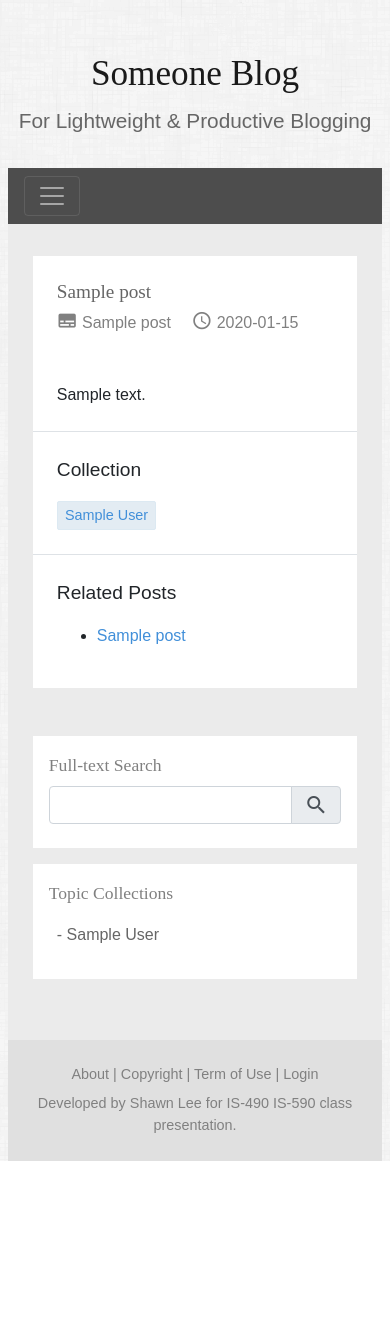
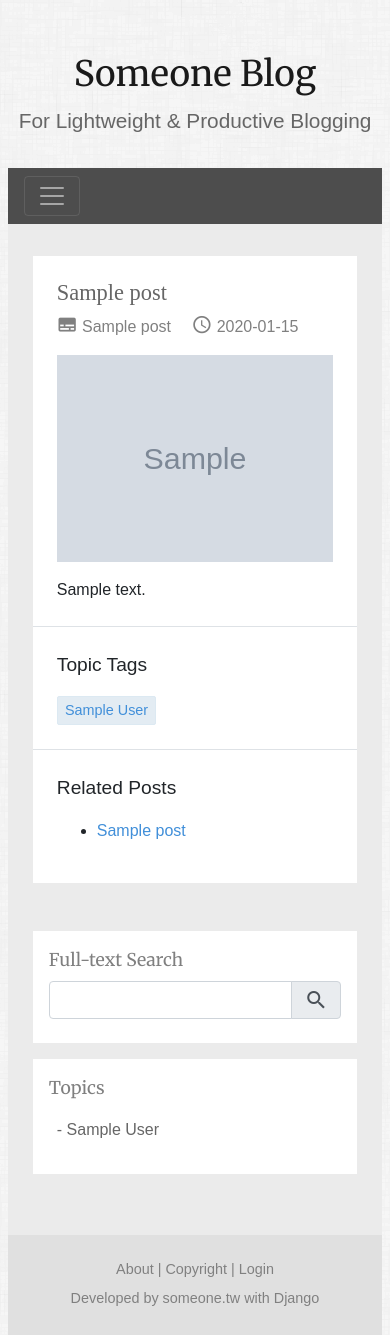
Before and after one commit to thitta/Someone.tw-Blog, a Django app: page /post/1 in a window 390 px wide. Before the commit the page ends 1161 px from the top, so only its background shows below. Run offline with Django 3.2, Linux system fonts and the light colour scheme; tables that the repository leaves empty hold one stand-in row (values such as "Sample post"); grey boxes marked "Sample" are stand-in pictures; some libraries are stand-ins or nearby versions.

Commit message:
0.0.5
- Improve the usability of responsive layout
- Add sql scripts
- Bug fixed: some errors in filter condition of related post is fixed.

```diff
--- /dev/null
+++ b/cms/migrations/sql/add_full_text_index.sql
@@ -0,0 +1,2 @@
+CREATE INDEX site_post_search ON cms_post
+USING GIN (to_tsvector('english', "Title" || ' ' || "Subtitle" || ' ' || "BodyMarkdown"))
--- a/cms/models.py
+++ b/cms/models.py
@@ -117,7 +117,8 @@ class Post(models.Model):
     @property
     def RelatedPosts(self):
         relations = PostRelation.objects.filter(FromPost=self.PostId, Ratio__gte=0.35).order_by("-Ratio")[:3]
-        result = [v.ToPost for v in relations if self.IsOnList == v.ToPost.IsOnList]
+        result = [relation.ToPost for relation in relations
+                  if self.IsOnList == relation.ToPost.IsOnList and relation.ToPost.IsPublic is True]
         return result
 
 
--- a/cms/static/cms/css/layout.css
+++ b/cms/static/cms/css/layout.css
@@ -1,6 +1,11 @@
 body {
     background-image: url('/static/cms/img/bg.png');
-    font-family: Sans-serif	;
+    font-family: Sans-serif;
+    font-size: 100%;
+    text-size-adjust: none;
+    -webkit-text-size-adjust: none;
+    -moz-text-size-adjust: none;
+    -ms-text-size-adjust: none;
 }
 
 footer {
@@ -35,14 +40,13 @@ footer {
 
 @media only screen and (min-width: 1024px) {
     #mainContainer {
-        width: 100%;
         display: flex;
         flex-wrap: wrap;
         flex-direction: row;
     }
 
     #left {
-        flex: 1 1 500px;
+        flex: 1 1 400px;
         margin-right: 25px;
     }
 
@@ -112,7 +116,7 @@ code {
 
 #coverImage {
     display: inline-block;
-    max-height: 300px;
+    max-height: 280px;
     max-width: 100%;
 }
 
@@ -122,6 +126,6 @@ code {
     text-align: center;
 }
 
-#postForm input, textarea{
+#postForm input, textarea {
     font-family: Inconsolata, monospace;
 }
--- a/cms/templates/cms/base_main.html
+++ b/cms/templates/cms/base_main.html
@@ -5,10 +5,11 @@
 
 <head>
     <meta charset="utf-8">
+    <meta name="viewport" content="width=device-width, initial-scale=1.0, maximum-scale=1.0, user-scalable=no" />
     <title>Someone.tw</title>
     <link rel="shortcut icon" href="{% static 'cms/img/favicon.ico' %}">
     <!-- Google Fonts  -->
-    <link href="https://fonts.googleapis.com/css?family=Merriweather|Inconsolata|Material+Icons" rel="stylesheet">
+    <link href="https://fonts.googleapis.com/css?family=Merriweather|Material+Icons" rel="stylesheet">
     <!-- end -->
     <!-- Bootstrap -->
     <link rel="stylesheet" href="https://stackpath.bootstrapcdn.com/bootstrap/4.3.1/css/bootstrap.min.css" integrity="sha384-ggOyR0iXCbMQv3Xipma34MD+dH/1fQ784/j6cY/iJTQUOhcWr7x9JvoRxT2MZw1T" crossorigin="anonymous">
@@ -41,7 +42,7 @@
 <div id="container">
 
     <header class="text-center">
-        <div class="fSizeHeader color-10 fontSerif mt-5 mb-1 ">
+        <div class="fSizeHeader color-10 fontSerifMW mt-5 mb-1 ">
             <a class="cleanA titleA" href="{%url 'cms_post_list_url' %}">{{site_title}}</a>
         </div>
         <div class="fSizeSubHeader color-40 pb-2 mb-4">{{site_subtitle}}</div>
@@ -69,7 +70,6 @@
         <div id="footerTextLink" class="mb-2">
             <a class="cleanA" href="{% url 'cms_post_detail_url' 1 'about' %}">About</a><span> | </span>
             <a class="cleanA" href="{% url 'cms_post_detail_url' 2 'copyright' %}">Copyright</a><span> | </span>
-            <a class="cleanA" href="{% url 'cms_post_detail_url' 3 'term-of-use' %}">Term of Use</a><span> | </span>
             <!-- login/logout -->
             {% if user.is_authenticated %}
             <a class="cleanA" href="{% url 'cms_post_admin_url' %}">Post Admin</a><span> | </span>
@@ -82,7 +82,7 @@
             {% endif %}
             <!-- end -->
         </div>
-        <div>Developed by Shawn Lee for IS-490 IS-590 class presentation.</div>
+        <div>Developed by someone.tw with Django</div>
     </footer>
 
 </div>
--- a/cms/templates/cms/block_admin_panel.html
+++ b/cms/templates/cms/block_admin_panel.html
@@ -1 +1 @@
-<div class="fontSizeL color-50 fontSerif fSize-11 mb-4">Admin Panel</div>
+<div class="fontSizeL color-50 fontSerifMW fSize-11 mb-4">Admin Panel</div>
--- a/cms/templates/cms/block_collection.html
+++ b/cms/templates/cms/block_collection.html
@@ -1,4 +1,4 @@
-<div class="fontSizeL color-50 fontSerif fSize-11 px-3 pt-3 mb-2">Topic Collections</div>
+<div class="fontSizeL color-50 fontSerifMW fSize-11 px-3 pt-3 mb-2">Topics</div>
 
 {% for item in collections  %}
 <div class="px-4 py-2 color-40  fSize-10
@@ -9,7 +9,7 @@
 
 {%empty%}
 <div class="px-4 py-2 color-40  fSize-10">
-    - There is no collection now.
+    - There is no topic now.
 </div>
 
 {% endfor %}
--- a/cms/templates/cms/block_pagination.html
+++ b/cms/templates/cms/block_pagination.html
@@ -1,5 +1,5 @@
 {% if is_paginated %}
-<div class="container fontSerif mb-5">
+<div class="container fontSerifMW mb-5">
     <div class="row">
 
         <div class="space col"></div>
--- a/cms/templates/cms/block_post_header.html
+++ b/cms/templates/cms/block_post_header.html
@@ -1,4 +1,4 @@
-<h4 class="px-4 pt-4 pb-2 color-40 fontSerif fSize-12 m-0">
+<h4 class="px-4 pt-4 pb-2 color-40 fontSerif fSize-14 m-0">
     <a class="cleanA titleA" href="{{ post.DetailUrl }}">{{post.Title}}</a>
 </h4>
 
--- a/cms/templates/cms/block_search.html
+++ b/cms/templates/cms/block_search.html
@@ -1,7 +1,7 @@
 <div class="p-3
             {% if request.GET.term %}activeBlock{% endif %}
             ">
-    <div class="fontSizeL color-50 fontSerif fSize-11 mb-2">Full-text Search</div>
+    <div class="fontSizeL color-50 fontSerifMW fSize-11 mb-2">Full-text Search</div>
     <form id="searchForm" class="mb-2" method="get" action = "{% url 'cms_search_redirect_url'%} ">
         <div class="input-group">
             <input name="term" type="text" class="form-control" value="{{request.GET.term}}">
--- a/cms/templates/cms/page_404.html
+++ b/cms/templates/cms/page_404.html
@@ -3,9 +3,9 @@
 {% block content %}
 
 <div class="bg-100 text-center p-5 mb-5">
-    <p class="fontSerif color-30 fSize-12">404 Error-Page not Found</p>
-    <p class="fontSerif color-50 fSize-09">The page might be removed or temporarily hidden.</p>
-    <p class="fontSerif color-50 fSize-09">Maybe try again later?</p>
+    <p class="fontSerifMW color-30 fSize-12">404 Error-Page not Found</p>
+    <p class="fontSerifMW color-50 fSize-09">The page might be removed or temporarily hidden.</p>
+    <p class="fontSerifMW color-50 fSize-09">Maybe try again later?</p>
     <img src="{% static 'cms/img/error.jpeg'%}" style="width: 300px" />
     <div class="space p-3"></div>
 </div>
--- a/cms/templates/cms/page_500.html
+++ b/cms/templates/cms/page_500.html
@@ -5,9 +5,9 @@
 {% block content %}
 
 <div class="bg-100 text-center p-5 mb-5">
-    <p class="fontSerif color-30 fSize-12">500 Error-Internal Server Issues</p>
-    <p class="fontSerif color-50 fSize-09">Something might go wrong.</p>
-    <p class="fontSerif color-50 fSize-09">Maybe try again later?</p>
+    <p class="fontSerifMW color-30 fSize-12">500 Error-Internal Server Issues</p>
+    <p class="fontSerifMW color-50 fSize-09">Something might go wrong.</p>
+    <p class="fontSerifMW color-50 fSize-09">Maybe try again later?</p>
     <img src="{% static 'cms/img/error.jpeg'%}" style="width: 300px" />
     <div class="space p-3"></div>
 </div>
--- a/cms/templates/cms/page_post_admin.html
+++ b/cms/templates/cms/page_post_admin.html
@@ -28,8 +28,8 @@
 </article>
 {% empty %}
 <div class="text-center fontSerif fontSizeL color-50 bg-100 p-5">
-    <p class="fontSerif color-30 fSize-12">Sorry, there is no posts so far.</p>
-    <p class="fontSerif color-50 fSize-09">We are working on it!</p>
+    <p class="fontSerifMW color-30 fSize-12">Sorry, there is no posts so far.</p>
+    <p class="fontSerifMW color-50 fSize-09">We are working on it!</p>
     <img src ="{% static 'cms/img/error.jpeg'%}" style="width: 300px">
     <div class="space p-3"></div>
 </div>
--- a/cms/templates/cms/page_post_detail.html
+++ b/cms/templates/cms/page_post_detail.html
@@ -8,17 +8,24 @@
 
 <article class="bg-100">
     {% include 'cms/block_post_header.html' %}
-    <div class="p-3"></div>
-    <div id="postBox" class="px-4 pt-3 pb-4">{{post.BodyHTML|safe}}</div>
+    <div id="postBox" class="px-4 pt-3 pb-4">
+        {% if post.CoverImageUrl %}
+            <img src="{{post.CoverImageUrl}}" alt="cover image">
+            <div class="p-2"></div>
+        {% else %}
+            <div class="p-2"></div>
+        {% endif %}
+        {{post.BodyHTML|safe}}
+    </div>
     {% include 'cms/plugin_fb_like.html' %}
 </article>
 
 {% if post.collection_set.all %}
 <div class="p-4 border-top  bg-100">
-    <div class="mb-3 fSize-12">Collection</div>
+    <div class="mb-3 fSize-12">Topic Tags</div>
     {% for collection in post.collection_set.all %}
         <span class="collectionTag">
-            <a class="readmoreA" href="{{collection.DetailUrl}}">
+            <a class="readmoreA" href="{{collection.DetailUrl}}1`">
                 {{collection.DisplayName}}
             </a>
         </span>
--- a/cms/templates/cms/page_post_form.html
+++ b/cms/templates/cms/page_post_form.html
@@ -4,7 +4,7 @@
 
 {% block content %}
 
-<div class="mb-4 fSize-20 fontSerif">Create Post</div>
+<div class="mb-4 fSize-20 fontSerifMW">Create Post</div>
 
 <form id="postForm" action="{% url 'cms_post_create_url' %}" method="post" novalidate >
     {% csrf_token %}
--- a/cms/templates/cms/page_post_form_update.html
+++ b/cms/templates/cms/page_post_form_update.html
@@ -2,7 +2,7 @@
 
 {% block content %}
 <div>
-    <div class="mb-4 fSize-20 fontSerif d-inline-block">Update Post</div>
+    <div class="mb-4 fSize-20 fontSerifMW d-inline-block">Update Post</div>
     <div id="deleteLink" class="d-inline-block color-80 mb-2 float-right mt-2">
          <button type="button" class="btn btn-sm btn-outline-secondary"
                  data-toggle="modal" data-target="#deleteConfirmModal">
--- a/cms/templates/cms/page_post_list.html
+++ b/cms/templates/cms/page_post_list.html
@@ -28,8 +28,8 @@
 </article>
 {% empty %}
 <div class="text-center fontSerif fontSizeL color-50 bg-100 p-5">
-    <p class="fontSerif color-30 fSize-12">Sorry, there is no posts so far.</p>
-    <p class="fontSerif color-50 fSize-09">We are working on it!</p>
+    <p class="fontSerifMW color-30 fSize-12">Sorry, there is no posts so far.</p>
+    <p class="fontSerifMW color-50 fSize-09">We are working on it!</p>
     <img src ="{% static 'cms/img/error.jpeg'%}" style="width: 300px">
     <div class="space p-3"></div>
 </div>
--- a/someone_blog/static/cms/css/layout.css
+++ b/someone_blog/static/cms/css/layout.css
@@ -111,7 +111,7 @@ code {
 
 #coverImage {
     display: inline-block;
-    max-height: 300px;
+    max-height: 280px;
     max-width: 100%;
 }
 
--- a/someone_blog/static/cms/css/util.css
+++ b/someone_blog/static/cms/css/util.css
@@ -50,7 +50,7 @@
     font-size: 1.3em;
 }
 
-.fontSerif {
+.fontSerifMW {
     font-family: 'Merriweather', serif
 }
 
```
Also changed, not shown: 1 other file.
